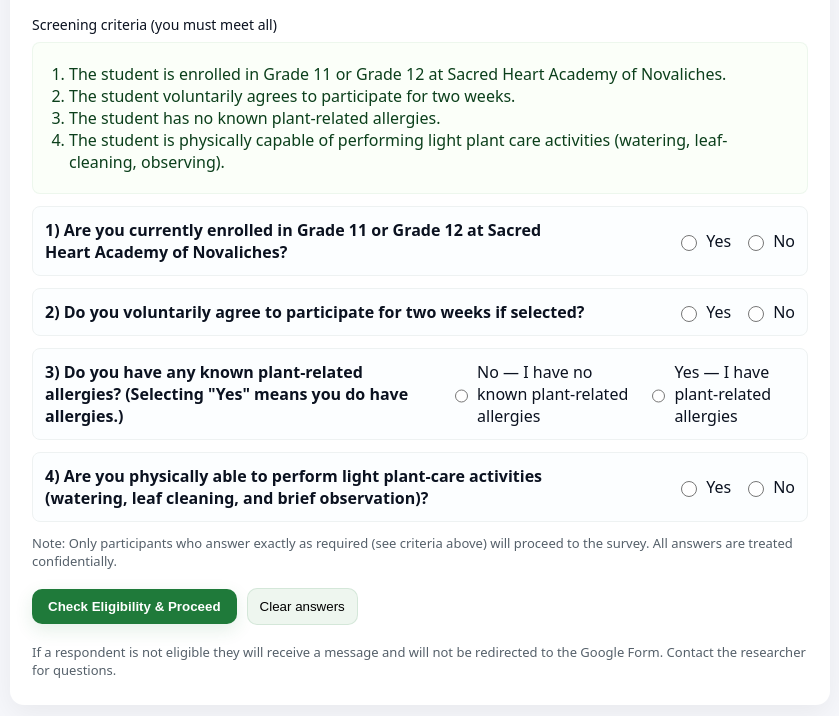
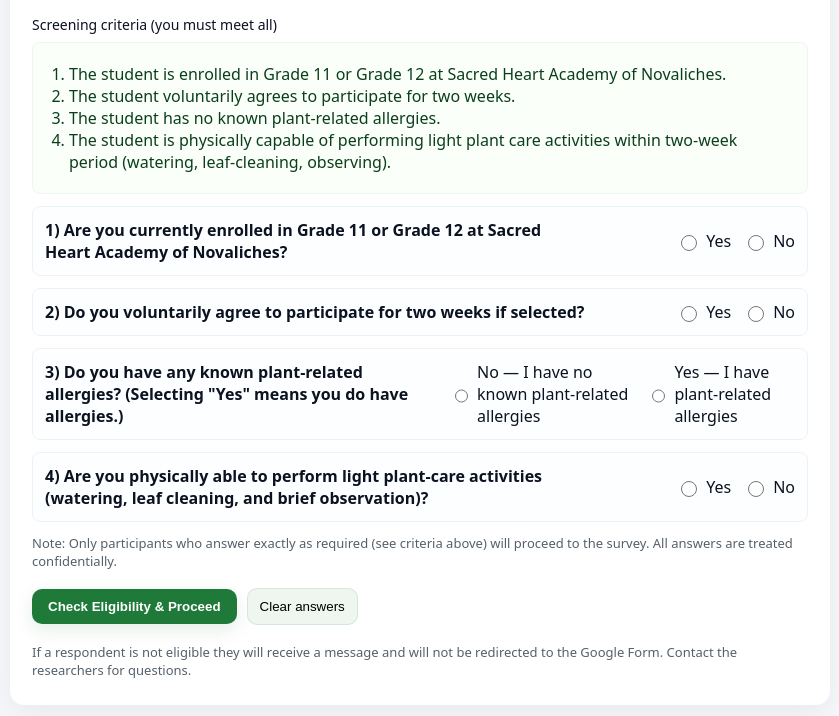
Before and after one commit to ClearCode1/ParticipantScreening, a plain HTML site: page index.html in a window 1280 px wide. Shown: the part 202-918 px from the top of the page, without its empty margins (220-1059 px from the left). Drawn offline with Linux system fonts and the light colour scheme.

Commit message:
Revise eligibility screening criteria in index.html
Updated eligibility screening criteria and form structure.

```diff
--- a/index.html
+++ b/index.html
@@ -70,7 +70,7 @@
           <li>The student is enrolled in Grade 11 or Grade 12 at Sacred Heart Academy of Novaliches.</li>
           <li>The student voluntarily agrees to participate for two weeks.</li>
           <li>The student has no known plant-related allergies.</li>
-          <li>The student is physically capable of performing light plant care activities (watering, leaf-cleaning, observing).</li>
+          <li>The student is physically capable of performing light plant care activities within two-week period (watering, leaf-cleaning, observing).</li>
         </ol>
       </div>
 
@@ -122,7 +122,7 @@
       </form>
 
       <footer>
-        If a respondent is not eligible they will receive a message and will not be redirected to the Google Form. Contact the researcher for questions.
+        If a respondent is not eligible they will receive a message and will not be redirected to the Google Form. Contact the researchers for questions.
       </footer>
     </div>
   </div>
```
